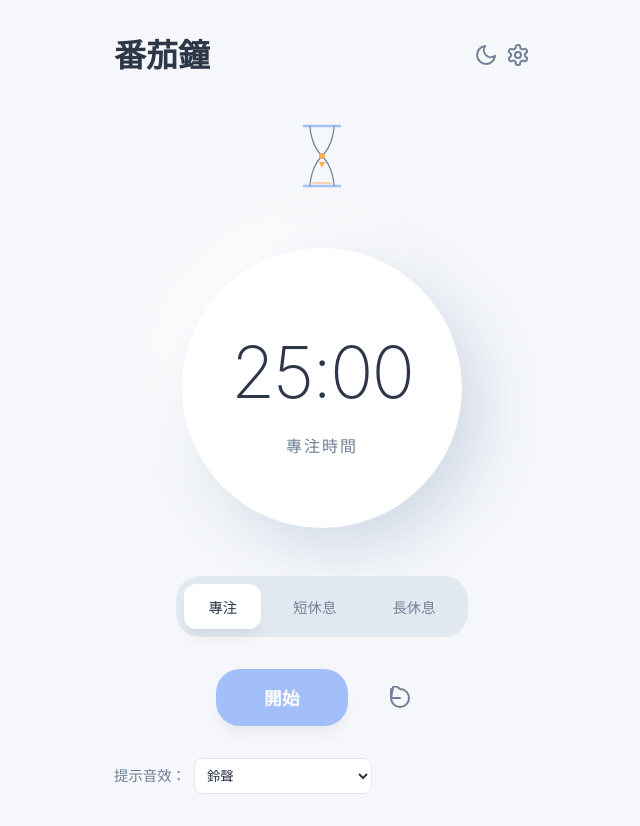
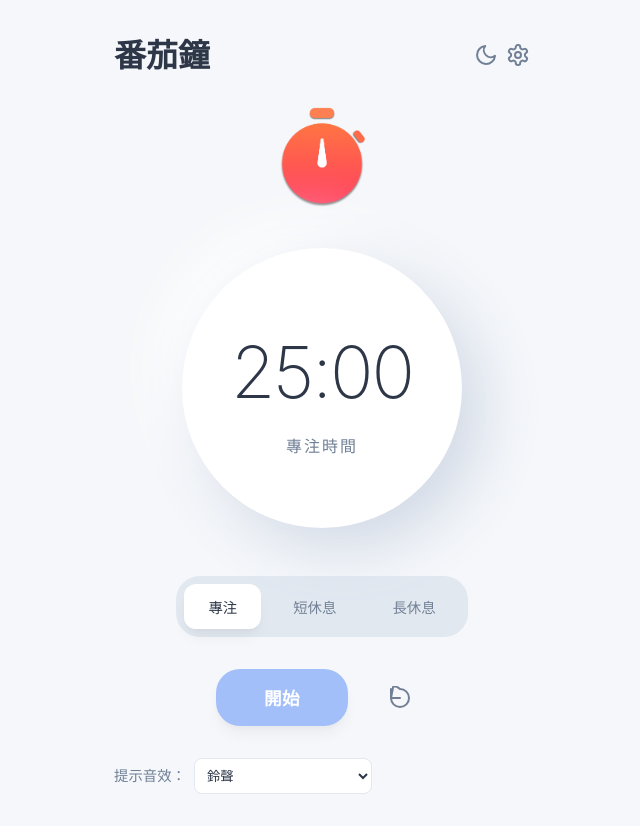
Before and after one commit to code-nomad365/pomodoro-timer, a React (Vite) app: page / in a window 1280 px wide. Shown: the whole page, without its empty margins (318-958 px from the left). Built offline with nearby package versions, Linux system fonts and the light colour scheme.

Commit message:
Update pomodoro icon

```diff
--- a/src/App.jsx
+++ b/src/App.jsx
@@ -1,7 +1,7 @@
 import React, { useState, useEffect, useRef } from 'react';
 import Timer from './components/Timer';
 import Controls from './components/Controls';
-import TimerIllustration from './assets/timer-illustration.svg';
+import PomodoroIcon from './assets/pomodoro-icon.png';
 
 const DEFAULT_SETTINGS = {
   focus: { time: 25, label: '專注時間' },
@@ -181,7 +181,7 @@ function App() {
 
       <main>
         <div className="illustration-container" style={{ marginBottom: '2rem', display: 'flex', justifyContent: 'center' }}>
-          <img src={TimerIllustration} alt="Timer Illustration" width="120" height="120" />
+          <img src={PomodoroIcon} alt="番茄鐘圖示" width="120" height="120" style={{ borderRadius: '20px' }} />
         </div>
         <Timer time={time} mode={timerSettings[mode].label} />
         <Controls
```
Also changed, not shown: src/assets/pomodoro-icon.png (added).
